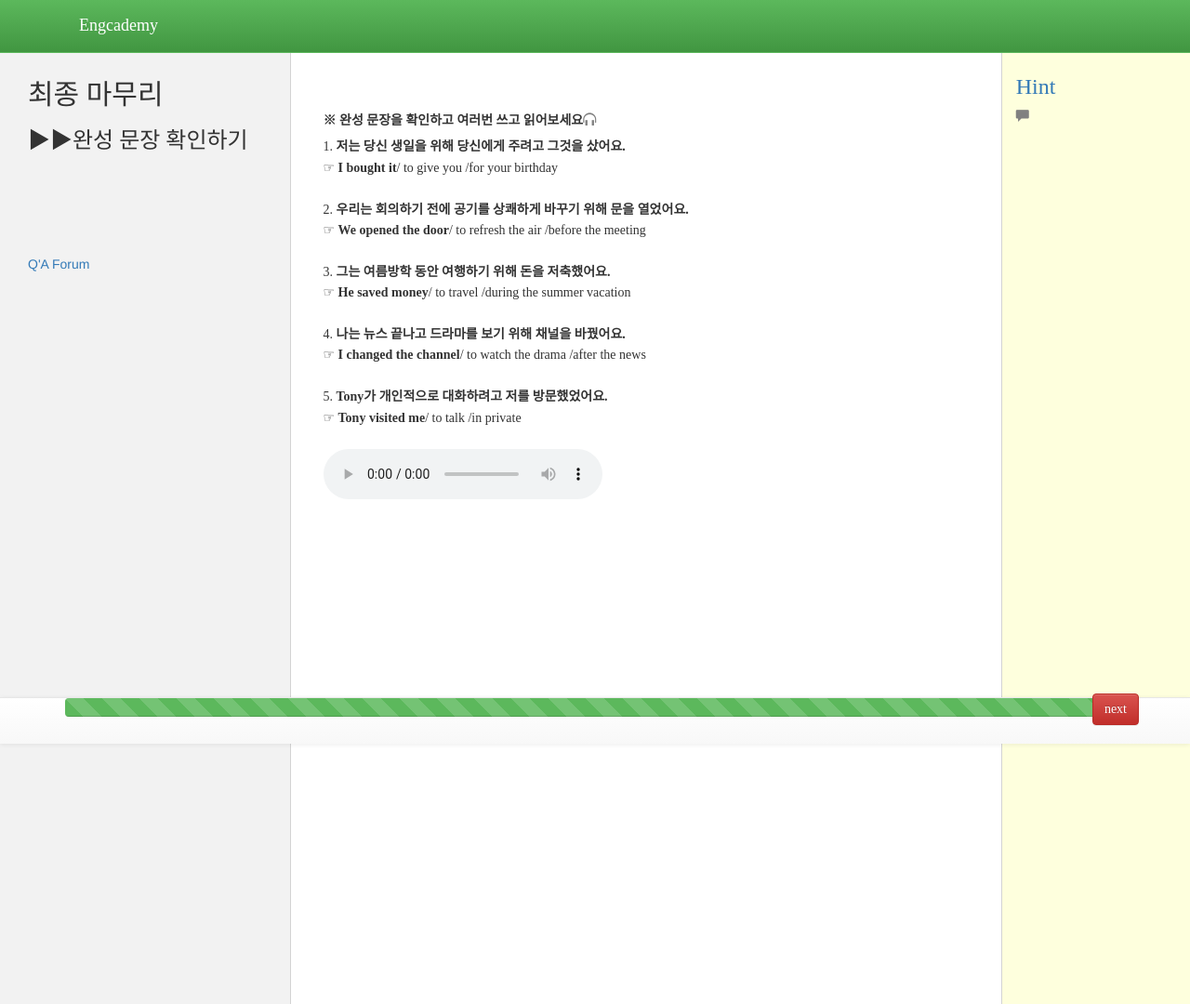
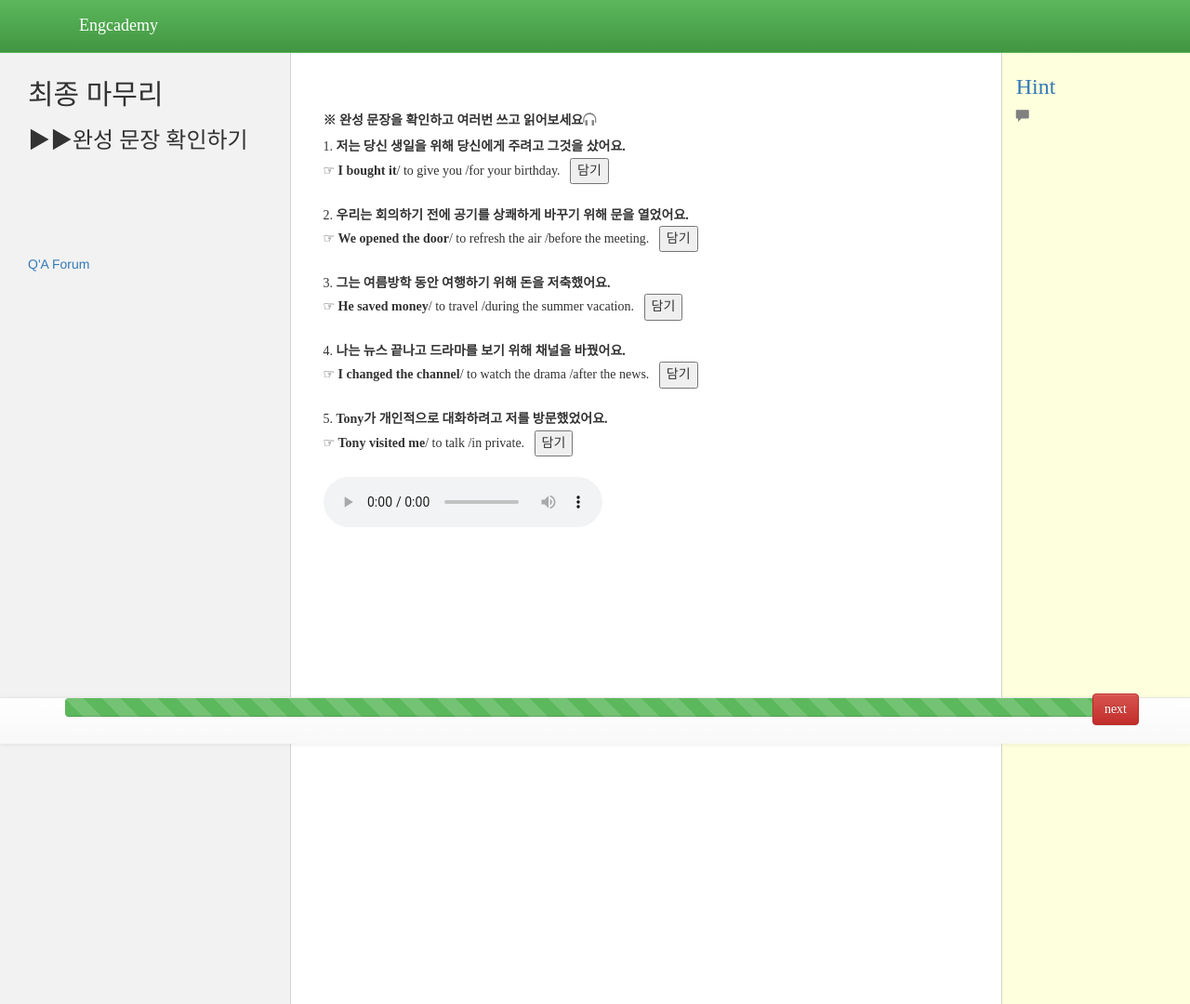
Before and after one commit to kimshangyup/engcademy2, a Flask app: page /engcademy/4 in a window 1280 px wide. Shown: the whole page at 93% size. Run offline with Flask 2, Linux system fonts and the light colour scheme; some libraries are stand-ins or nearby versions; some web fonts are replaced.

Commit message:
html little change

```diff
--- a/templates/engcademy0.html
+++ b/templates/engcademy0.html
@@ -6,7 +6,7 @@
 
             <br><br>
 
-            <p> 그는 물을 마신다.  He drinks water.<br> 나는 음식을 먹었다.  I ate food.</p>
+            <p> 그는 물을 마신다.  <br>ex) He drinks water.<br> 나는 음식을 먹었다.<br>ex)  I ate food.</p>
 
             <br>
 
--- a/templates/engcademy1.html
+++ b/templates/engcademy1.html
@@ -5,11 +5,11 @@
             <h2>문장 확장하기</h2> <h3> ▶▶동사를 꾸며주는 to부정사를 추가하여 문장 확장하기</h3>
             <br><br>
 
-         <p>나는 공부를 열심히 한다. I study hard.</p>
+         <p>나는 공부를 열심히 한다.<br>ex) I study hard.</p>
 
          <p>모두들 앞선 예제를 통해 쉽게 구사하였죠? 멋져요! 그렇다면 한 단계 더 나아가 봅시다.</p>
 
-         <p>나는 A+를 받기 위해 공부를 열심히 한다. I study hard to get A+.</p>
+         <p>나는 A+를 받기 위해 공부를 열심히 한다.<br>ex) I study hard to get A+.</p><br>
 
          <p>기존의 '주어+목적어+동사' 구조에서 동사 바로 뒤에 to 부정사가 추가되었습니다. 앞의 동사를 꾸며주는 to 부정사는  '~을 하기 위해'라는 목적 성격이 강하답니다. 이 때, to 부정사와 함께하는 동사는 전체 시제와 상관없이 동사원형임을 잊지 마세요!</p>
          <p>자, 이제 '주어+동사+목적어+to부정사' 구조를 생각하며 다음 예제를 풀어봅시다.</p>
--- a/templates/engcademy2.html
+++ b/templates/engcademy2.html
@@ -5,11 +5,11 @@
              <h2>문장 더 확장하기</h2><h3> ▶▶전치사구를 추가해서 좀 더 구체적인 문장 만들기</h3>
              <br><br>
 
-         <p>많은 사람들은 호텔을 예약하기 위해 핸드폰을 사용한다. Many people use cellphone to book hotel.</p>
+         <p>많은 사람들은 호텔을 예약하기 위해 핸드폰을 사용한다. <br>ex) Many people use cellphone to book hotel.</p>
 
          <p>앞선 예제인 to 부정사 용법을 활용해 모두들 구사하였죠? 자, 문장이 점점 길어집니다. 집중하세요!</p>
 
-         <p>많은 사람들은 편리함 때문에 호텔을 예약하기 위해 핸드폰을 사용한다?<br>Many people use cellphone to book hotel because of the convenience.</p>
+         <p>많은 사람들은 편리함 때문에 호텔을 예약하기 위해 핸드폰을 사용한다.<br>ex) Many people use cellphone to book hotel because of the convenience.</p><br>
 
          <p>장소, 기간, 이유, 목적 등 부가적인 전치사구를 기존 문장에 추가하여 문장을 더욱 멋스럽게 구사할 수 있습니다.</p>
          <p>이 때, 전치사구는 없어도 그만! 있으면 좋은! 생략 가능한 부분이랍니다.</p>
--- a/templates/engcademy4.html
+++ b/templates/engcademy4.html
@@ -19,15 +19,15 @@
 
 
             1. <strong>저는 당신 생일을 위해 당신에게 주려고 그것을 샀어요.</strong><br>
-            ☞  <strong>I bought it</strong>/ to give you /for your birthday<br><br>
+            ☞  <strong>I bought it</strong>/ to give you /for your birthday.&nbsp; &nbsp;<button>담기</button><br><br>
             2. <strong>우리는 회의하기 전에 공기를 상쾌하게 바꾸기 위해 문을 열었어요.</strong><br>
-            ☞  <strong>We opened the door</strong>/ to refresh the air /before the meeting<br><br>
+            ☞  <strong>We opened the door</strong>/ to refresh the air /before the meeting.&nbsp; &nbsp;<button>담기</button><br><br>
             3. <strong>그는 여름방학 동안 여행하기 위해 돈을 저축했어요.</strong><br>
-            ☞  <strong>He saved money</strong>/ to travel /during the summer vacation<br><br>
+            ☞  <strong>He saved money</strong>/ to travel /during the summer vacation.&nbsp; &nbsp;<button>담기</button><br><br>
             4. <strong>나는 뉴스 끝나고 드라마를 보기 위해 채널을 바꿨어요.</strong><br>
-            ☞  <strong>I changed the channel</strong>/ to watch the drama /after the news<br><br>
+            ☞  <strong>I changed the channel</strong>/ to watch the drama /after the news.&nbsp; &nbsp;<button>담기</button><br><br>
             5. <strong>Tony가 개인적으로 대화하려고 저를 방문했었어요.</strong><br>
-            ☞  <strong>Tony visited me</strong>/ to talk /in private<br><br>
+            ☞  <strong>Tony visited me</strong>/ to talk /in private.&nbsp; &nbsp;<button>담기</button><br><br>
             <audio controls="controls">
                   <source src="/static/05-01.MP3" type="audio/mp3" autoplay="autoplay">
             </audio><br><br>
```
Also changed, not shown: 1 other file.
